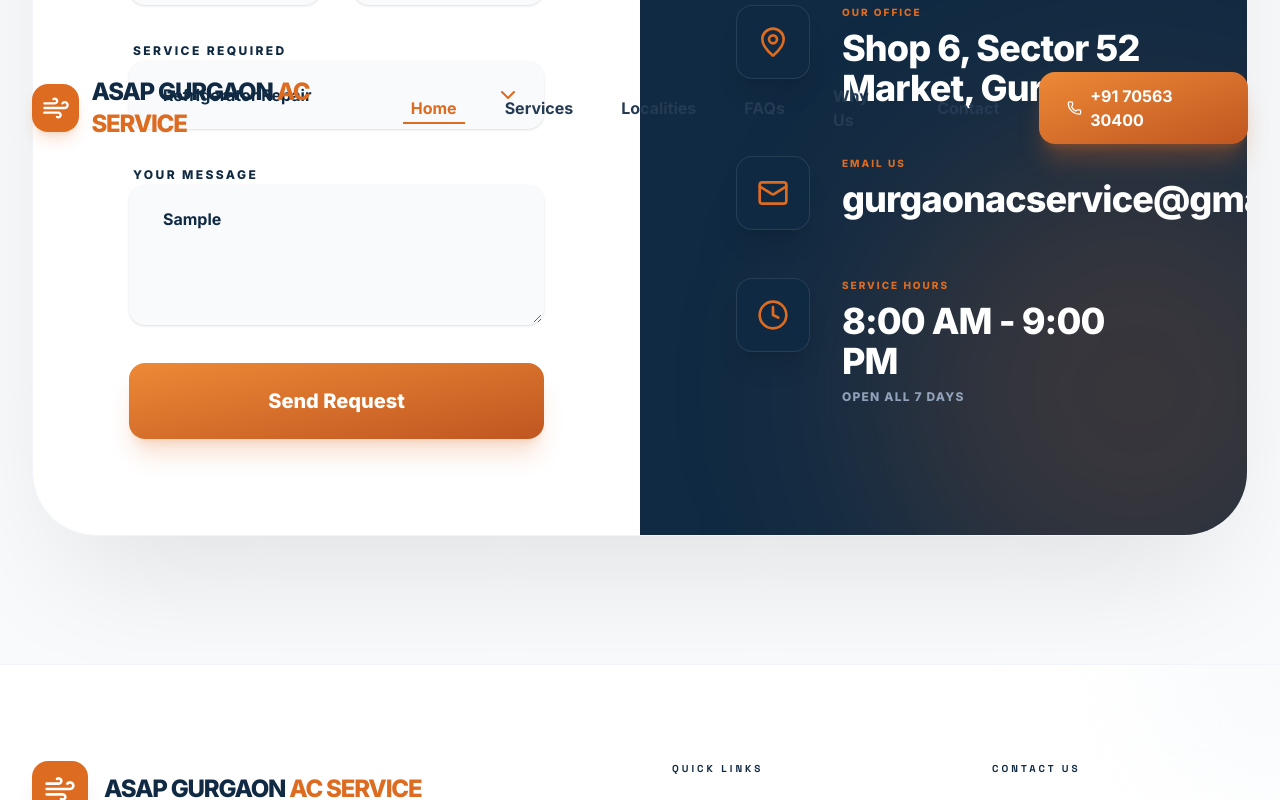
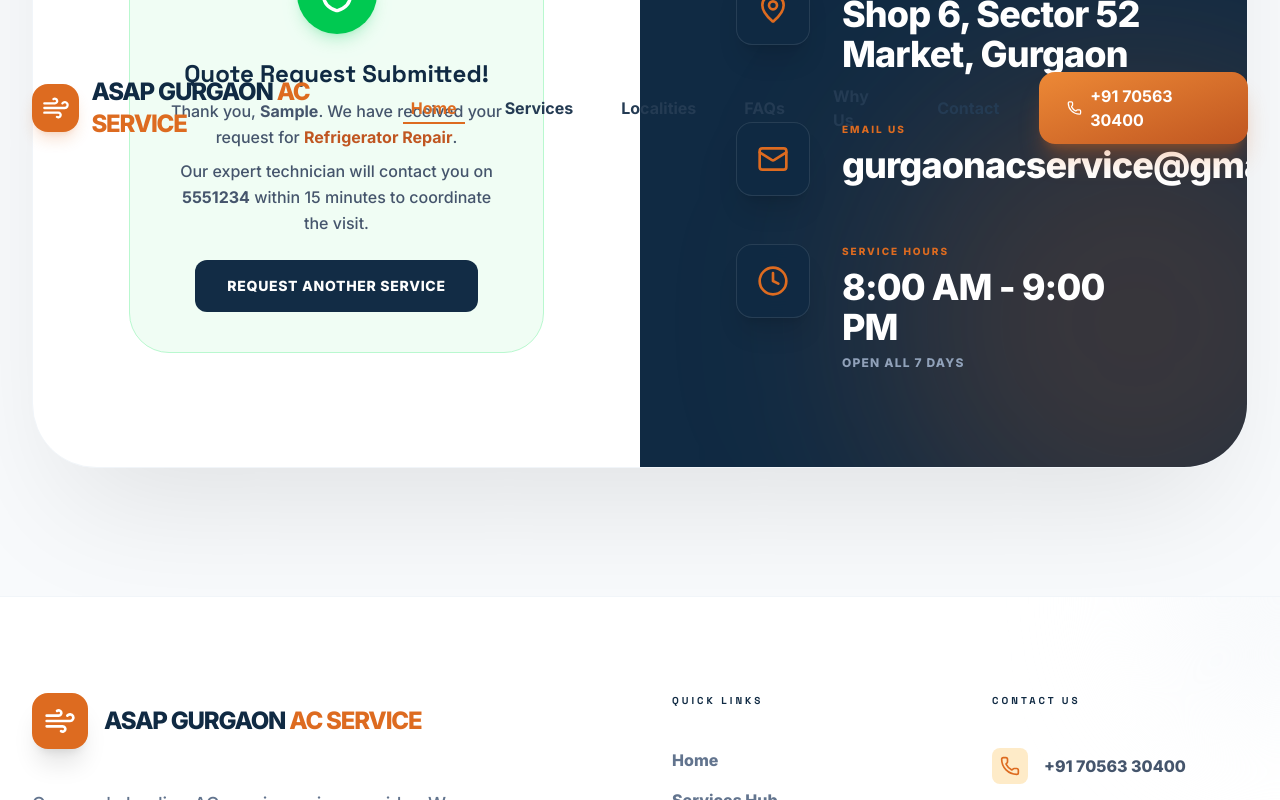
Before and after one commit to rmehra38-oss/A-to-z-service-, a React (Vite) app: page / in a window 1280 px wide. Both pictures are taken after typing "Sample", "5551234", "Sample" into the empty fields and a click on the button "Send Request". Shown: the part 5446-6246 px from the top of the page. Built offline with nearby package versions, Linux system fonts and the light colour scheme.

Commit message:
refactor(home): update testimonial avatars to unsplash

```diff
--- a/src/pages/HomePage.tsx
+++ b/src/pages/HomePage.tsx
@@ -2,7 +2,7 @@
   Phone, ShieldCheck, Clock, Award, Star, Users, Zap, ArrowRight, MessageCircle, ChevronDown, MapPin, Mail, Wind
 } from 'lucide-react';
 import { motion, AnimatePresence } from 'motion/react';
-import { useState } from 'react';
+import React, { useState } from 'react';
 import { Link } from 'react-router-dom';
 
 const services = [
@@ -35,21 +35,21 @@
     role: 'Gurgaon Resident',
     text: 'A to Z Service is my go-to for appliance repair. They fixed my refrigerator within 2 hours of calling. Highly recommended!',
     rating: 5,
-    avatar: 'https://i.pravatar.cc/150?u=rahul'
+    avatar: 'https://images.unsplash.com/photo-1507003211169-0a1dd7228f2d?auto=format&fit=crop&q=80&w=250&h=250'
   },
   {
     name: 'Priya Verma',
     role: 'Sector 56',
     text: 'Very professional and polite technicians. They explained the issue clearly and charged a fair price for my washing machine repair.',
     rating: 5,
-    avatar: 'https://i.pravatar.cc/150?u=priya'
+    avatar: 'https://images.unsplash.com/photo-1494790108377-be9c29b29330?auto=format&fit=crop&q=80&w=250&h=250'
   },
   {
     name: 'Amit Gupta',
     role: 'Wazirabad',
     text: 'Excellent AC service. My AC is cooling like new again. The technician was very thorough and cleaned everything properly.',
     rating: 5,
-    avatar: 'https://i.pravatar.cc/150?u=amit'
+    avatar: 'https://images.unsplash.com/photo-1500648767791-00dcc994a43e?auto=format&fit=crop&q=80&w=250&h=250'
   }
 ];
 
@@ -98,6 +98,25 @@
 export default function HomePage() {
   const [activeFaq, setActiveFaq] = useState<number | null>(null);
   const whatsappLink = "https://wa.me/917056330400?text=I'm%20interested%20in%20your%20services";
+
+  // State for quote form submission
+  const [formName, setFormName] = useState('');
+  const [formPhone, setFormPhone] = useState('');
+  const [formService, setFormService] = useState('Refrigerator Repair');
+  const [formMessage, setFormMessage] = useState('');
+  const [quoteState, setQuoteState] = useState<'idle' | 'sending' | 'success'>('idle');
+
+  const handleQuoteSubmit = (e: React.FormEvent) => {
+    e.preventDefault();
+    if (!formName.trim() || !formPhone.trim()) {
+      alert('Please enter your Name and Phone Number to request a free quote.');
+      return;
+    }
+    setQuoteState('sending');
+    setTimeout(() => {
+      setQuoteState('success');
+    }, 1000);
+  };
 
   return (
     <>
@@ -347,7 +366,12 @@
                 </div>
                 <p className="text-navy-800 text-xl font-medium italic mb-10 leading-relaxed relative z-10">"{t.text}"</p>
                 <div className="flex items-center gap-5">
-                  <img src={t.avatar} className="w-16 h-16 rounded-2xl object-cover shadow-lg" loading="lazy" />
+                  <img
+                    src={t.avatar}
+                    className="w-16 h-16 rounded-2xl object-cover shadow-lg"
+                    loading="lazy"
+                    referrerPolicy="no-referrer"
+                  />
                   <div>
                     <p className="text-lg font-black text-navy-900">{t.name}</p>
                     <p className="text-sm font-black text-orange-500 uppercase tracking-widest">{t.role}</p>
@@ -407,37 +431,102 @@
                 <h3 className="text-4xl md:text-5xl font-black text-navy-900 mb-6 tracking-tight">Get a Free Quote</h3>
                 <p className="text-slate-500 mb-12 text-lg font-medium">Fill out the form below and we'll get back to you within 15 minutes.</p>
 
-                <form className="space-y-8" onSubmit={(e) => e.preventDefault()}>
+                {quoteState === 'success' ? (
+                  <motion.div
+                    initial={{ opacity: 0, scale: 0.95 }}
+                    animate={{ opacity: 1, scale: 1 }}
+                    className="bg-green-50 border border-green-200 rounded-[2.5rem] p-10 text-center space-y-6"
+                  >
+                    <div className="w-20 h-20 bg-green-500 rounded-full flex items-center justify-center mx-auto shadow-lg shadow-green-500/20">
+                      <ShieldCheck className="w-10 h-10 text-white" />
+                    </div>
+                    <div>
+                      <h4 className="text-2xl font-black text-navy-900 mb-2">Quote Request Submitted!</h4>
+                      <p className="text-slate-600 font-medium leading-relaxed">
+                        Thank you, <span className="font-bold text-navy-950">{formName}</span>. We have received your request for <span className="font-bold text-orange-600">{formService}</span>.
+                      </p>
+                      <p className="text-slate-600 font-medium leading-relaxed mt-2">
+                        Our expert technician will contact you on <span className="font-bold text-navy-950">{formPhone}</span> within 15 minutes to coordinate the visit.
+                      </p>
+                    </div>
+                    <button
+                      onClick={() => {
+                        setFormName('');
+                        setFormPhone('');
+                        setFormMessage('');
+                        setQuoteState('idle');
+                      }}
+                      className="px-8 py-4 bg-navy-900 text-white font-black rounded-xl text-sm uppercase tracking-wider hover:bg-navy-800 transition-colors animate-pulse"
+                    >
+                      Request Another Service
+                    </button>
+                  </motion.div>
+                ) : (
+                  <form className="space-y-8" onSubmit={handleQuoteSubmit}>
                     <div className="grid sm:grid-cols-2 gap-8">
                       <div className="space-y-3">
                         <label className="text-xs font-black text-navy-900 uppercase tracking-[0.2em] ml-1">Full Name</label>
-                      <input type="text" className="w-full bg-slate-50 border-2 border-transparent focus:border-orange-500 focus:bg-white px-8 py-5 rounded-2xl outline-none transition-all font-bold text-navy-900 shadow-sm" placeholder="John Doe" />
+                        <input
+                          type="text"
+                          required
+                          value={formName}
+                          onChange={(e) => setFormName(e.target.value)}
+                          className="w-full bg-slate-50 border-2 border-transparent focus:border-orange-500 focus:bg-white px-8 py-5 rounded-2xl outline-none transition-all font-bold text-navy-900 shadow-sm"
+                          placeholder="John Doe"
+                        />
                       </div>
                       <div className="space-y-3">
                         <label className="text-xs font-black text-navy-900 uppercase tracking-[0.2em] ml-1">Phone Number</label>
-                      <input type="tel" className="w-full bg-slate-50 border-2 border-transparent focus:border-orange-500 focus:bg-white px-8 py-5 rounded-2xl outline-none transition-all font-bold text-navy-900 shadow-sm" placeholder="+91 00000 00000" />
+                        <input
+                          type="tel"
+                          required
+                          value={formPhone}
+                          onChange={(e) => setFormPhone(e.target.value)}
+                          className="w-full bg-slate-50 border-2 border-transparent focus:border-orange-500 focus:bg-white px-8 py-5 rounded-2xl outline-none transition-all font-bold text-navy-900 shadow-sm"
+                          placeholder="+91 00000 00000"
+                        />
                       </div>
                     </div>
                     <div className="space-y-3">
                       <label className="text-xs font-black text-navy-900 uppercase tracking-[0.2em] ml-1">Service Required</label>
                       <div className="relative">
-                      <select className="w-full bg-slate-50 border-2 border-transparent focus:border-orange-500 focus:bg-white px-8 py-5 rounded-2xl outline-none transition-all font-bold text-navy-900 shadow-sm appearance-none cursor-pointer">
-                        <option>Refrigerator Repair</option>
-                        <option>Washing Machine Repair</option>
-                        <option>AC Repair & Service</option>
-                        <option>Other Appliance</option>
+                        <select
+                          value={formService}
+                          onChange={(e) => setFormService(e.target.value)}
+                          className="w-full bg-slate-50 border-2 border-transparent focus:border-orange-500 focus:bg-white px-8 py-5 rounded-2xl outline-none transition-all font-bold text-navy-900 shadow-sm appearance-none cursor-pointer"
+                        >
+                          <option value="Refrigerator Repair">Refrigerator Repair</option>
+                          <option value="Washing Machine Repair">Washing Machine Repair</option>
+                          <option value="AC Repair & Service">AC Repair & Service</option>
+                          <option value="Other Appliance">Other Appliance</option>
                         </select>
                         <ChevronDown className="absolute right-6 top-1/2 -translate-y-1/2 w-6 h-6 text-orange-500 pointer-events-none" />
                       </div>
                     </div>
                     <div className="space-y-3">
                       <label className="text-xs font-black text-navy-900 uppercase tracking-[0.2em] ml-1">Your Message</label>
-                    <textarea rows={4} className="w-full bg-slate-50 border-2 border-transparent focus:border-orange-500 focus:bg-white px-8 py-5 rounded-2xl outline-none transition-all font-bold text-navy-900 shadow-sm" placeholder="Describe the issue..."></textarea>
+                      <textarea
+                        rows={4}
+                        value={formMessage}
+                        onChange={(e) => setFormMessage(e.target.value)}
+                        className="w-full bg-slate-50 border-2 border-transparent focus:border-orange-500 focus:bg-white px-8 py-5 rounded-2xl outline-none transition-all font-bold text-navy-900 shadow-sm"
+                        placeholder="Describe the issue... (e.g. AC not cooling, refrigerator making noise)"
+                      ></textarea>
                     </div>
-                  <button className="w-full orange-gradient hover:shadow-orange-500/40 text-white py-6 rounded-2xl font-black text-xl transition-all shadow-xl shadow-orange-500/20 transform hover:-translate-y-1">
-                    Send Request
+                    <button
+                      type="submit"
+                      disabled={quoteState === 'sending'}
+                      className="w-full orange-gradient hover:shadow-orange-500/40 text-white py-6 rounded-2xl font-black text-xl transition-all shadow-xl shadow-orange-500/20 transform hover:-translate-y-1 flex items-center justify-center gap-3 disabled:opacity-50"
+                    >
+                      {quoteState === 'sending' ? (
+                        <>
+                          <div className="w-5 h-5 border-2 border-white border-t-transparent rounded-full animate-spin"></div>
+                          Sending Request...
+                        </>
+                      ) : 'Send Request'}
                     </button>
                   </form>
+                )}
               </div>
 
               <div className="bg-navy-900 p-12 md:p-24 text-white relative overflow-hidden flex flex-col justify-center">
```
Lines whose indentation alone changed are shown as unchanged.
